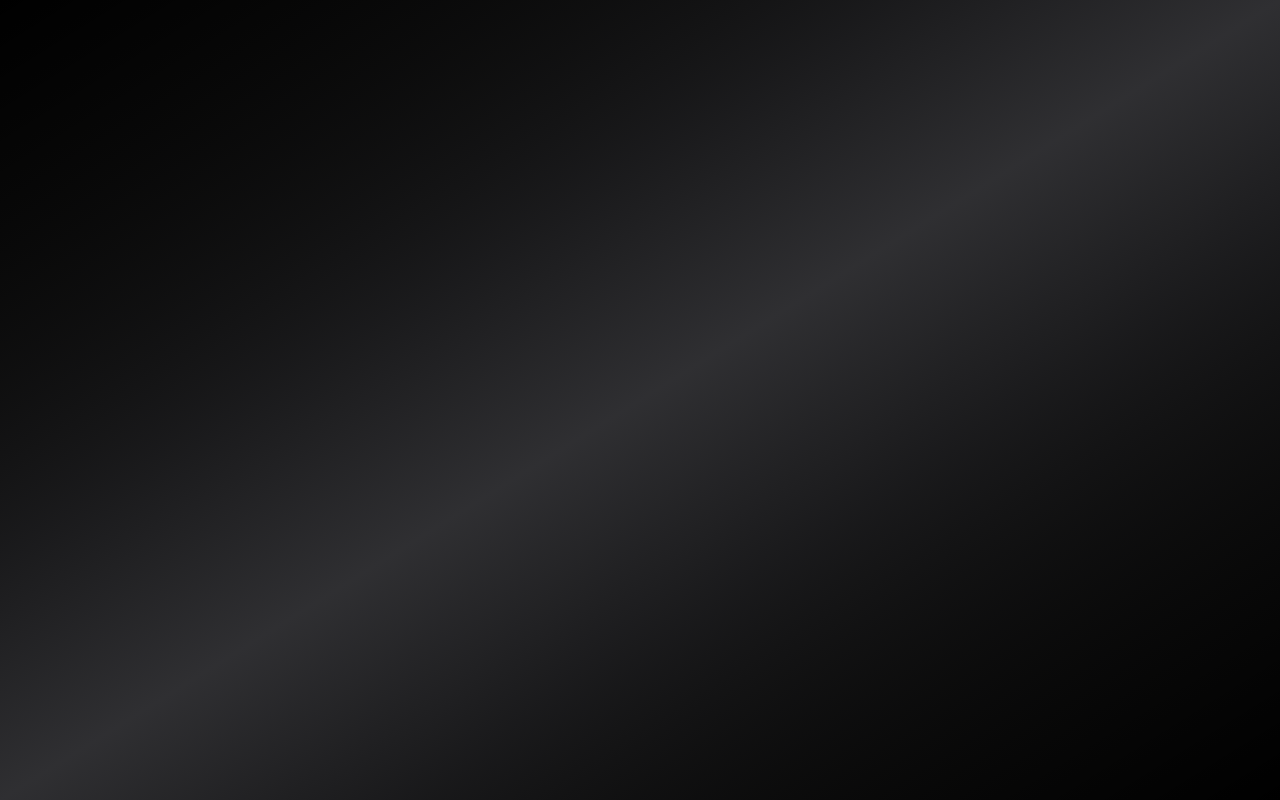
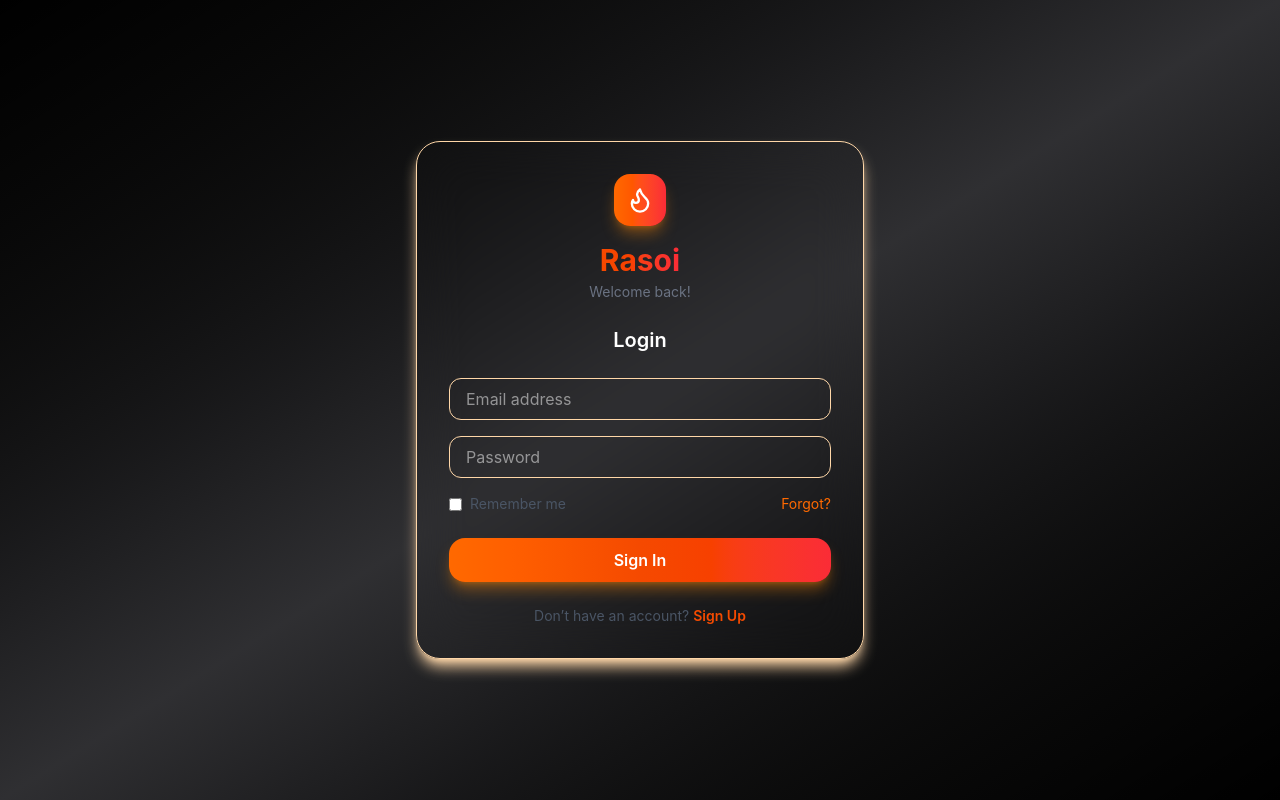
Before and after one commit to Akash-Verma96/Rasoi---A-Food-Delivery-App, a React (Vite) app: page /login in a window 1280 px wide. Before the commit this address had no page. Built offline with nearby package versions, Linux system fonts and the light colour scheme.

Commit message:
Login Logout feature almost Done

```diff
--- a/package.json
+++ b/package.json
@@ -10,9 +10,12 @@
     "preview": "vite preview"
   },
   "dependencies": {
+    "@reduxjs/toolkit": "^2.11.2",
+    "axios": "^1.13.6",
     "lucide-react": "^0.575.0",
     "react": "^19.2.0",
     "react-dom": "^19.2.0",
+    "react-redux": "^9.2.0",
     "react-router-dom": "^7.13.0"
   },
   "devDependencies": {
@@ -21,7 +24,7 @@
     "@types/react": "^19.2.7",
     "@types/react-dom": "^19.2.3",
     "@vitejs/plugin-react": "^5.1.1",
-    "eslint": "^10.0.1",
+    "eslint": "^9.39.4",
     "eslint-plugin-react-hooks": "^7.0.1",
     "eslint-plugin-react-refresh": "^0.4.24",
     "globals": "^16.5.0",
--- a/src/App.jsx
+++ b/src/App.jsx
@@ -1,4 +1,4 @@
-import Layout from "./components/Layout"
+
 
 
 
@@ -8,7 +8,7 @@ function App() {
 
   return (
     <div  >
-      {/* <Layout/> */}
+
     </div>
   )
 }
--- a/src/components/Header/Header.jsx
+++ b/src/components/Header/Header.jsx
@@ -1,8 +1,26 @@
 import React from "react";
 import rasoiLogo from "../../assets/Rasoi Logo.png";
 import { Bell, Search } from "lucide-react";
+import axios from "axios";
+import { BASE_URL } from "../../utils/constant";
+import { useNavigate } from "react-router-dom";
 
 function Header() {
+  const navigate = useNavigate();
+  const handleLogout = async () => {
+    try {
+      await axios.post(BASE_URL + "/logout",{},{
+        withCredentials:true
+      });
+
+      alert("Logout Succesfull !");
+
+      return navigate('login');
+    } catch (error) {
+      console.log(error)
+    }
+  }
+
   return (
     <header className="w-full px-4 flex items-center justify-between gap-4">
       {/* Logo */}
@@ -35,12 +53,13 @@ function Header() {
       {/* Notification */}
       <div className="relative flex gap-3 justify-center items-center cursor-pointer">
         <button
-          className="group relative inline-flex items-center justify-center px-5 py-2.5 font-semibold text-white rounded-2xl
+          className="group relative hidden  sm:block items-center justify-center px-5 py-2.5 font-semibold text-white rounded-2xl
       bg-linear-to-r from-orange-500 via-orange-600 to-red-500
       shadow-lg shadow-orange-500/30
       hover:shadow-orange-600/40 hover:scale-105
       active:scale-95
       transition-all duration-300 ease-in-out"
+      onClick={handleLogout}
         >
           <span className="absolute inset-0 rounded-2xl bg-white opacity-0 group-hover:opacity-10 transition duration-300"></span>
           <span className="relative">Logout</span>
--- a/src/components/Layout.jsx
+++ b/src/components/Layout.jsx
@@ -1,16 +1,48 @@
-import { Outlet } from 'react-router-dom'
-import FeatureBar from './FeatureBar/FeatureBar'
-import Home from './Home/Home'
-
+import { Outlet } from "react-router-dom";
+import FeatureBar from "./FeatureBar/FeatureBar";
+import axios from "axios";
+import { BASE_URL } from "../utils/constant";
+import { useSelector, useDispatch } from "react-redux";
+import { addUser } from "../utils/userSlice";
+import { useNavigate } from "react-router-dom";
+import { useEffect } from "react";
 
 function Layout() {
+  const dispatch = useDispatch();
+  const navigate = useNavigate();
+  const userData = useSelector((store) => store.user)
+
+  const fecthUser = async () => {
+    if(userData) return;
+    try {
+      const user = await axios.get(
+        BASE_URL + "/profile/view",
+        {},
+        {
+          withCredentials: true,
+        },
+      );
+
+      dispatch(addUser(user));
+    } catch (error) {
+      if(error.response?.status == 401){
+        return navigate("/login");
+      }
+      console.log("ERROR : ", error.response);
+    }
+  };
+
+  useEffect(()=>{
+    fecthUser()
+  },[])
+
   return (
-    <div className='px-10 w-full h-screen' >
-     <Outlet/>
+    <div className="px-10 w-full h-screen">
+      <Outlet />
 
-     <FeatureBar/>
+      <FeatureBar />
     </div>
-  )
+  );
 }
 
-export default Layout
+export default Layout;
--- /dev/null
+++ b/src/components/Login/Login.jsx
@@ -0,0 +1,142 @@
+import React, { useState } from "react";
+import { Flame } from "lucide-react";
+import axios from 'axios'
+import { BASE_URL } from "../../utils/constant";
+import { useNavigate } from "react-router-dom";
+
+const Login = () => {
+  const [emailId, setEmailId] = useState("");
+  const [password, setPassword] = useState("");
+  const [firstName, setFirstName] = useState("");
+  const [lastName, setLastName] = useState("");
+  const [isLogin, setIsLogin] = useState(true);
+  const [error, setError] = useState("");
+  const navigate = useNavigate();
+
+  const handleLogin = async () => {
+    try {
+      setError("");
+      const res = await axios.post(BASE_URL + "/login",{
+        emailId,
+        password
+      },{withCredentials:true})
+
+      alert("Login succesfull !")
+      return navigate("/")
+    } catch (err) {
+      setError(err?.response?.data);
+    }
+  };
+
+  const handleSignUp = async () => {
+    try {
+      setError("");
+      const res = await axios.post(BASE_URL + "/signup",{
+        firstName,
+        lastName,
+        emailId,
+        password,
+      },{ withCredentials: true })
+
+      alert("Sign Up Succesfull !");
+      return navigate("/")
+    } catch (err) {
+      setError(err?.response?.data);
+    }
+  };
+
+  return (
+    <div className="min-h-screen flex items-center justify-center px-4 bg-linear-to-br ">
+      <div className="w-full max-w-md backdrop-blur-xl  border border-orange-200 shadow-lg shadow-orange-200 rounded-3xl p-8">
+        {/* Logo Section */}
+        <div className="flex flex-col items-center mb-6">
+          <div className="bg-linear-to-r from-orange-500 to-red-500 p-3 rounded-2xl shadow-lg shadow-orange-400/40">
+            <Flame className="text-white" size={28} />
+          </div>
+          <h2 className="text-3xl font-bold mt-4 bg-linear-to-r from-orange-600 to-red-500 bg-clip-text text-transparent">
+            Rasoi
+          </h2>
+          <p className="text-gray-500 text-sm mt-1">
+            {isLogin ? "Welcome back!" : "Create your food account"}
+          </p>
+        </div>
+
+        <h3 className="text-xl font-semibold text-center mb-6">
+          {isLogin ? "Login" : "Sign Up"}
+        </h3>
+
+        {!isLogin && (
+          <div className="grid grid-cols-1 sm:grid-cols-2 gap-4">
+            <input
+              type="text"
+              placeholder="First Name"
+              value={firstName}
+              onChange={(e) => setFirstName(e.target.value)}
+              className="w-full px-4 py-2 rounded-xl border border-orange-200 focus:ring-2 focus:ring-orange-400 focus:outline-none transition"
+            />
+            <input
+              type="text"
+              placeholder="Last Name"
+              value={lastName}
+              onChange={(e) => setLastName(e.target.value)}
+              className="w-full px-4 py-2 rounded-xl border border-orange-200 focus:ring-2 focus:ring-orange-400 focus:outline-none transition"
+            />
+          </div>
+        )}
+
+        <div className="mt-4">
+          <input
+            type="email"
+            placeholder="Email address"
+            value={emailId}
+            onChange={(e) => setEmailId(e.target.value)}
+            className="w-full px-4 py-2 rounded-xl border border-orange-200 focus:ring-2 focus:ring-orange-400 focus:outline-none transition"
+          />
+        </div>
+
+        <div className="mt-4">
+          <input
+            type="password"
+            placeholder="Password"
+            value={password}
+            onChange={(e) => setPassword(e.target.value)}
+            className="w-full px-4 py-2 rounded-xl border border-orange-200 focus:ring-2 focus:ring-orange-400 focus:outline-none transition"
+          />
+        </div>
+
+        <div className="flex items-center justify-between mt-4 text-sm">
+          <label className="flex items-center gap-2 text-gray-600">
+            <input type="checkbox" className="accent-orange-500" />
+            Remember me
+          </label>
+          <a href="#" className="text-orange-500 hover:underline">
+            Forgot?
+          </a>
+        </div>
+
+        {error && (
+          <p className="text-red-500 text-sm mt-3 text-center">{error}</p>
+        )}
+
+        <button
+          onClick={isLogin ? handleLogin : handleSignUp}
+          className="w-full mt-6 py-2.5 rounded-2xl font-semibold text-white bg-linear-to-r from-orange-500 via-orange-600 to-red-500 shadow-lg shadow-orange-400/40 hover:scale-105 active:scale-95 transition-all duration-300"
+        >
+          {isLogin ? "Sign In" : "Create Account"}
+        </button>
+
+        <p className="mt-6 text-center text-sm text-gray-600">
+          {isLogin ? "Don’t have an account?" : "Already have an account?"}
+          <button
+            onClick={() => setIsLogin(!isLogin)}
+            className="ml-1 font-semibold text-orange-600 hover:underline"
+          >
+            {isLogin ? "Sign Up" : "Sign In"}
+          </button>
+        </p>
+      </div>
+    </div>
+  );
+};
+
+export default Login;
--- a/src/main.jsx
+++ b/src/main.jsx
@@ -1,25 +1,31 @@
-import { StrictMode } from 'react'
-import { createRoot } from 'react-dom/client'
-import './index.css'
+import { StrictMode } from "react";
+import { createRoot } from "react-dom/client";
+import "./index.css";
 
 import { BrowserRouter, Routes, Route } from "react-router-dom";
-import Layout from './components/Layout.jsx';
-import Home from './components/Home/Home.jsx';
-import Cart from './components/Cart/Cart.jsx'
-import Profile from './components/Profile/Profile.jsx'
-import Category from './components/Category/Category.jsx';
+import Layout from "./components/Layout.jsx";
+import Home from "./components/Home/Home.jsx";
+import Cart from "./components/Cart/Cart.jsx";
+import Profile from "./components/Profile/Profile.jsx";
+import Category from "./components/Category/Category.jsx";
+import Login from "./components/Login/Login.jsx";
+import { Provider } from "react-redux";
+import appStore from "./utils/appStore.js";
 
-createRoot(document.getElementById('root')).render(
+createRoot(document.getElementById("root")).render(
   <StrictMode>
-    <BrowserRouter>
-    <Routes>
-      <Route path='/' element={<Layout />} >
-        <Route path='/' element={<Home/>}/>
-        <Route path='cart' element={<Cart/>}/>
-        <Route path='category' element={<Category/>}/>
-        <Route path='profile' element={<Profile />}/>
-      </Route>
-    </Routes>
-    </BrowserRouter>
+    <Provider store={appStore}>
+      <BrowserRouter>
+        <Routes>
+          <Route path="login" element={<Login />} />
+          <Route path="/" element={<Layout />}>
+            <Route path="/" element={<Home />} />
+            <Route path="cart" element={<Cart />} />
+            <Route path="category" element={<Category />} />
+            <Route path="profile" element={<Profile />} />
+          </Route>
+        </Routes>
+      </BrowserRouter>
+    </Provider>
   </StrictMode>,
-)
+);
--- /dev/null
+++ b/src/utils/appStore.js
@@ -0,0 +1,8 @@
+import { configureStore } from '@reduxjs/toolkit'
+import userSlice from './userSlice.js'
+
+export default configureStore({
+    reducer :{
+        user:userSlice,
+    },
+})
--- /dev/null
+++ b/src/utils/constant.js
@@ -0,0 +1 @@
+export const BASE_URL="http://localhost:3000"
--- /dev/null
+++ b/src/utils/userSlice.js
@@ -0,0 +1,18 @@
+import { createSlice } from '@reduxjs/toolkit'
+
+const userSlice = createSlice({
+    name:"user",
+    initialState: null,
+    reducers:{
+        addUser : (state,action) => {
+            return action.payload;
+        },
+        removeUser : (state,action) => {
+            return null;
+        },
+    },
+
+});
+
+export const {addUser , removeUser} = userSlice.actions;
+export default userSlice.reducer;
```
Also changed, not shown: 1 other file (tests, documents, lock files or other folders).
